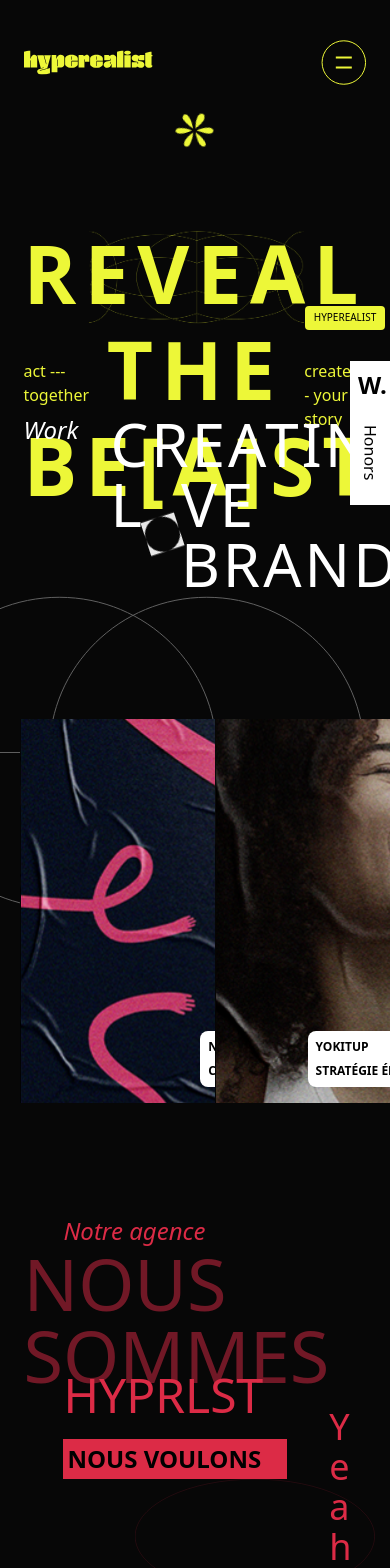
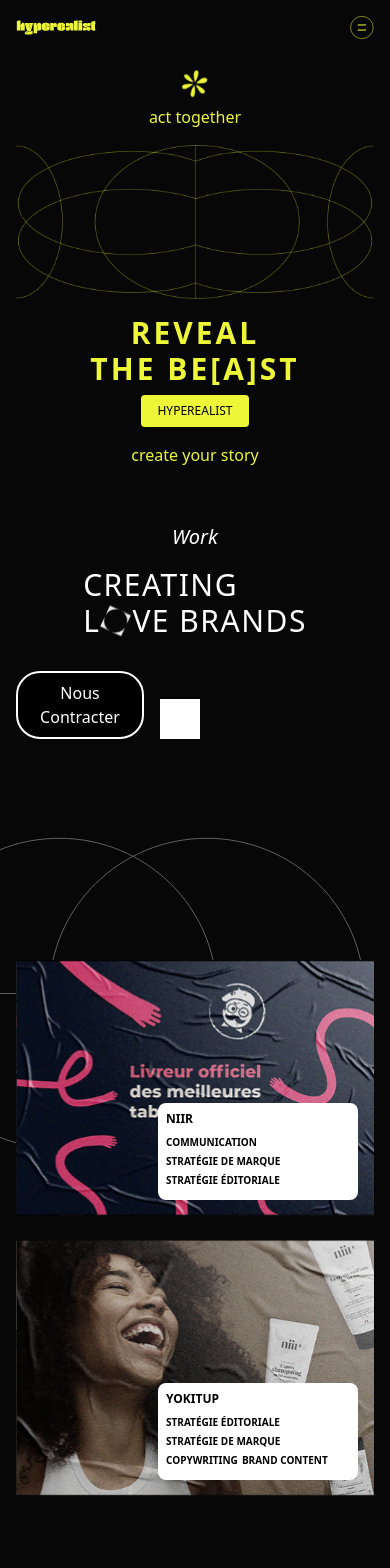
Before and after one commit to Avashneupane9857/Fe-Ds, a React (Vite) app: page / in a window 390 px wide. Shown: the top 1568 px of the page. Built offline with nearby package versions, Linux system fonts and the light colour scheme.

Commit message:
herosec responsive

```diff
--- a/src/components/Brand.tsx
+++ b/src/components/Brand.tsx
@@ -27,21 +27,27 @@
   },
 ];
 
-const Brand = () => {
+function Brand() {
   return (
-    <div className="grid grid-cols-2 w-[90%] mx-auto gap-10 ">
+    <div className="grid grid-cols-1 md:grid-cols-2 w-full max-w-7xl mx-auto gap-6 md:gap-10 px-4">
       {imageData.map((image, index) => (
-        <div key={index} className="bg-black h-96 w-[620px] relative ">
+        <div
+          key={index}
+          className="bg-black h-64 md:h-96 w-full relative overflow-hidden"
+        >
           <img
             src={image.src}
             alt={image.alt}
             className="absolute top-0 left-0 w-full h-full object-cover"
           />
-          <div className="absolute bottom-4 right-4 bg-white p-2 rounded-lg">
+          <div className="absolute bottom-4 right-4 bg-white p-2 rounded-lg max-w-[200px]">
             <p className="text-xs font-bold text-black">{image.companyName}</p>
             <div className="flex flex-wrap mt-2">
               {image.services.map((service, serviceIndex) => (
-                <span key={serviceIndex} className="mr-2 text-xs font-semibold">
+                <span
+                  key={serviceIndex}
+                  className="mr-1 mb-1 text-[10px] md:text-xs font-semibold"
+                >
                   {service}
                 </span>
               ))}
@@ -51,6 +57,6 @@
       ))}
     </div>
   );
-};
+}
 
 export default Brand;
--- a/src/sections/Hero.tsx
+++ b/src/sections/Hero.tsx
@@ -2,34 +2,33 @@
 
 function Hero() {
   return (
-    <div className="relative top-14 ">
+    <div className="relative top-10 md:top-14 px-4">
       <div className="flex animate-spin flex-col items-center">
-        {" "}
-        <img className="w-14 " src={flower} alt="" />
+        <img className="w-10 md:w-14" src={flower} alt="Flower" />
       </div>
+      <div className="max-w-7xl mx-auto relative md:top-18 flex flex-col md:flex-row justify-between items-center">
+        <div className="text-[#EDF738] text-center md:text-left relative md:top-32 mb-4 md:mb-0">
+          act <span className="hidden md:inline">---</span> together
+        </div>
 
-      <header className=" w-[88%] mx-auto relative top-18 flex justify-between">
-        {" "}
-        <div className="text-[#EDF738] text relative top-32">
-          act <span>---</span> together
-        </div>
-        <div className="text-[#EDF738]   ">
-          <img src={design} className="Design" alt="" />
-          <div className="text-[80px]  text-center -top-1.5 font-bold leading-24 tracking-widest absolute left-0 w-full h-full">
+        <div className="text-[#EDF738] text-center relative">
+          <img src={design} className="mx-auto mb-4 md:mb-0" alt="Design" />
+          <div className="text-3xl md:text-[80px] font-bold tracking-widest">
             <h1>REVEAL</h1>
             <h1>THE BE[A]ST</h1>
           </div>
-          <button className="bg-[#EDF738] relative left-54 -top-5  text-black h-6 tracking-normal rounded-sm w-20 text-[10px] ">
+          <button className="bg-[#EDF738] text-black mt-2 md:mt-0 md:absolute md:left-54 md:-top-5 h-8 px-4 rounded-sm text-xs tracking-normal">
             HYPEREALIST
           </button>
         </div>
-        <div className="text-[#EDF738] text2 relative top-32">
-          create <span className="">---</span> your story
+
+        <div className="text-[#EDF738] text-center md:text-right relative md:top-32 mt-4 md:mt-0">
+          create <span className="hidden md:inline">---</span> your story
         </div>
-      </header>
-      <div className="bg-white absolute whiteBox right-0 top-65  w-10 p-2   h-36">
-        {" "}
-        <h1 className="font-bold text-2xl pb-6 ">W.</h1>
+      </div>
+
+      <div className="bg-white absolute right-0 top-48 md:top-65 w-16 md:w-10 p-2 h-24 md:h-36 hidden md:block">
+        <h1 className="font-bold text-xl md:text-2xl pb-4">W.</h1>
         <h1 className="transform rotate-90">Honors</h1>
       </div>
     </div>
--- a/src/sections/Navbar.tsx
+++ b/src/sections/Navbar.tsx
@@ -1,17 +1,16 @@
+
 import { DsLogo, menu } from "../assets";
-import "../index.css";
+
 function Navbar() {
   return (
-    <header className="w-[88%] mx-auto relative top-10 flex justify-between">
-      <img className="cursor-pointer" src={DsLogo} alt="" />
-
+    <header className="w-full max-w-7xl px-4 mx-auto relative top-4 md:top-10 flex justify-between items-center">
+      <img className="w-20 md:w-auto cursor-pointer" src={DsLogo} alt="Logo" />
       <img
-        className=" cursor-pointer  hover:animate-custom-ping"
+        className="w-6 md:w-auto cursor-pointer hover:animate-ping"
         src={menu}
-        alt=""
+        alt="Menu"
       />
     </header>
   );
 }
-
 export default Navbar;
--- a/src/sections/SubHero.tsx
+++ b/src/sections/SubHero.tsx
@@ -2,29 +2,25 @@
 
 function SubHero() {
   return (
-    <div className="text-white relative w-[88%] mx-auto flex justify-between  top-48">
-      <div className="flex gap-8">
-        <h1 className="italic text-2xl">Work</h1>
-        <h1 className=" text-6xl tracking-wider">
+    <div className="text-white relative w-full max-w-7xl mx-auto px-4 flex flex-col md:flex-row justify-between top-24 md:top-48">
+      <div className="flex flex-col md:flex-row items-center gap-4 md:gap-8 mb-8 md:mb-0">
+        <h1 className="italic text-xl md:text-2xl">Work</h1>
+        <div className="text-3xl md:text-6xl tracking-wider">
           CREATING
-          <div className="flex">
-            <h1>L</h1>
-            <img src={o} className="animate-spin" alt="" />
+          <div className="flex items-center">
+            <span>L</span>
+            <img src={o} className="animate-spin w-6 md:w-auto mx-1" alt="" />
             VE BRANDS
           </div>
-        </h1>
+        </div>
       </div>
-      <div className="flex">
-        <div>
-          {" "}
-          <button className="bg-black border-2 rounded-3xl p-2.5 w-44 relative top-20">
-            Nous Contracter
-          </button>
-        </div>
-        <div className="bg-white h-14 w-14 relative top-28 right-2.5 "></div>
+      <div className="flex items-end space-x-4">
+        <button className="bg-black border-2 rounded-3xl p-2 md:p-2.5 w-32 md:w-44 md:relative md:top-20">
+          Nous Contracter
+        </button>
+        <div className="bg-white h-10 w-10 md:h-14 md:w-14 md:relative md:top-28 md:right-2.5"></div>
       </div>
     </div>
   );
 }
-
 export default SubHero;
```
